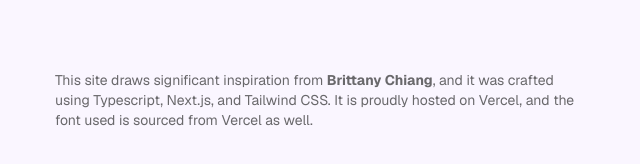
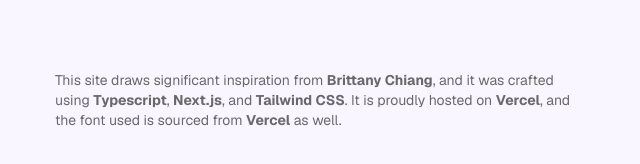
Before and after one commit to galosandoval/portfolio-v2, a Next.js app: page / in a window 1280 px wide. Shown: the part 2147-2311 px from the top of the page, without its empty margins (593-1233 px from the left). Built offline with nearby package versions, Linux system fonts and the light colour scheme.

Commit message:
Update footer with links

```diff
--- a/src/app/page.tsx
+++ b/src/app/page.tsx
@@ -340,8 +340,18 @@
         <ParagraphLink href="https://brittanychiang.com/">
           Brittany Chiang
         </ParagraphLink>
-        , and it was crafted using Typescript, Next.js, and Tailwind CSS. It is
-        proudly hosted on Vercel, and the font used is sourced from Vercel as
+        , and it was crafted using{" "}
+        <ParagraphLink href="https://www.typescriptlang.org/">
+          Typescript
+        </ParagraphLink>
+        , <ParagraphLink href="https://nextjs.org/">Next.js</ParagraphLink>, and{" "}
+        <ParagraphLink href="https://tailwindcss.com/">
+          Tailwind CSS
+        </ParagraphLink>
+        . It is proudly hosted on{" "}
+        <ParagraphLink href="https://vercel.com/">Vercel</ParagraphLink>, and
+        the font used is sourced from{" "}
+        <ParagraphLink href="https://vercel.com/font">Vercel</ParagraphLink> as
         well.
       </p>
     </footer>
```
